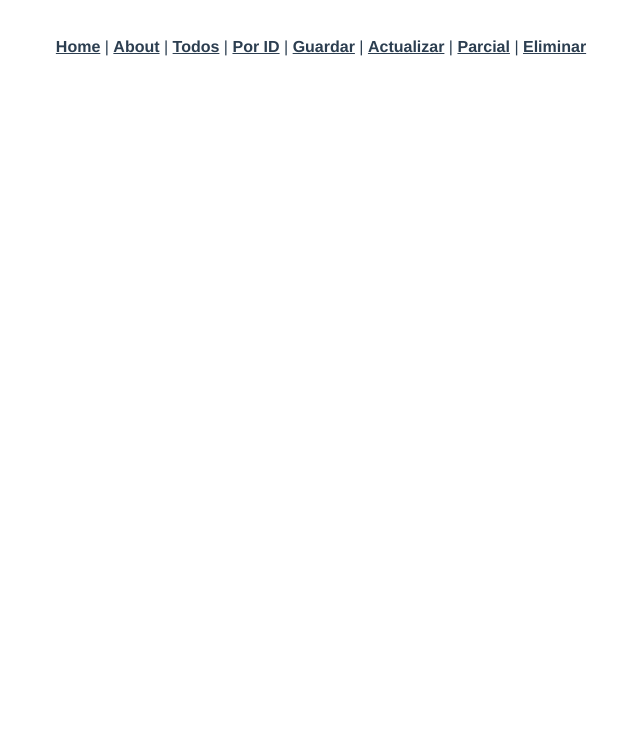
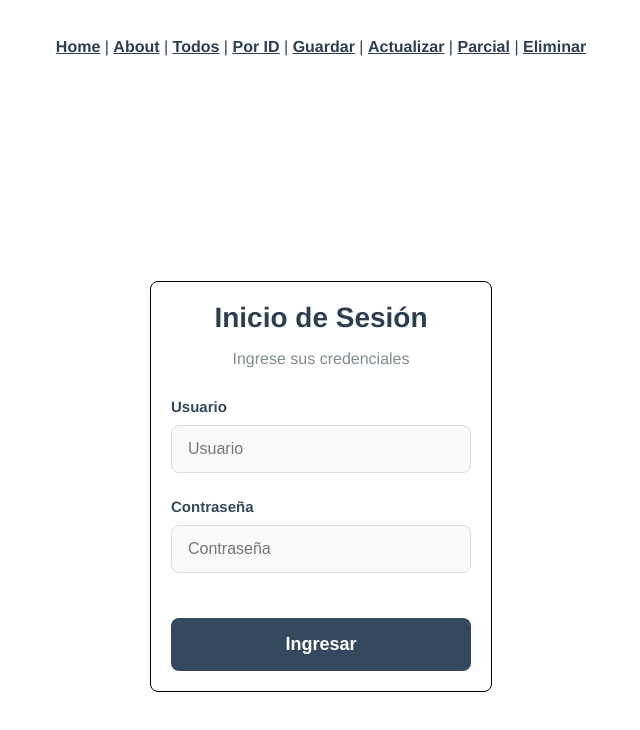
Before and after one commit to KevinPozo/pw_u4_vue_kp, a Vue app: page /#/login in a window 1280 px wide. Shown: the top 730 px of the page, without its empty margins (319-959 px from the left). Built offline with nearby package versions, Linux system fonts and the light colour scheme.

Commit message:
Taller 37

```diff
--- a/src/App.vue
+++ b/src/App.vue
@@ -1,4 +1,5 @@
 <template>
+  <div id="app">
     <nav>
       <router-link to="/">Home</router-link> |
       <router-link to="/about">About</router-link> |
@@ -9,16 +10,49 @@
       <router-link to="/estudiantes-parcial">Parcial</router-link> |
       <router-link to="/estudiantes-eliminar">Eliminar</router-link>
     </nav>
-  <NotificationContainer />
+    <NotificationContainer
+      :notifications="notifications"
+      @remove="removeNotification"
+    />
     <router-view />
+  </div>
 </template>
 
 <script>
-import NotificationContainer from "./components/NotificationContainer.vue";
+import NotificationContainer from "@/components/NotificationContainer.vue";
+import { provide, ref } from "vue";
 
 export default {
+  name: "App",
   components: {
     NotificationContainer,
+  },
+  setup() {
+    const notifications = ref([]);
+
+    const removeNotification = (id) => {
+      const index = notifications.value.findIndex((n) => n.id === id);
+      if (index !== -1) {
+        notifications.value.splice(index, 1);
+      }
+    };
+
+    const addNotification = (message, type = "info", duration = 3000) => {
+      const id = Date.now();
+      notifications.value.push({ id, message, type });
+      if (duration) {
+        setTimeout(() => {
+          removeNotification(id);
+        }, duration);
+      }
+    };
+
+    provide("addNotification", addNotification);
+
+    return {
+      notifications,
+      removeNotification,
+    };
   },
 };
 </script>
--- a/src/components/EstudianteActualizar.vue
+++ b/src/components/EstudianteActualizar.vue
@@ -76,11 +76,11 @@
 <script>
 import { actualizarFacade } from "../clients/Matriculaclient";
 import { getTokenFacade } from "../clients/AuthClient";
-import { useNotificationStore } from "./NotificationStore";
+import { inject } from "vue";
 
 export default {
   setup() {
-    const { addNotification } = useNotificationStore();
+    const addNotification = inject("addNotification");
     return { addNotification };
   },
   data() {
--- a/src/components/EstudianteActualizarParcial.vue
+++ b/src/components/EstudianteActualizarParcial.vue
@@ -61,11 +61,11 @@
 <script>
 import { actualizarParcialFacade } from "../clients/Matriculaclient";
 import { getTokenFacade } from "../clients/AuthClient";
-import { useNotificationStore } from "./NotificationStore";
+import { inject } from "vue";
 
 export default {
   setup() {
-    const { addNotification } = useNotificationStore();
+    const addNotification = inject("addNotification");
     return { addNotification };
   },
   data() {
--- a/src/components/EstudianteConsultarPorId.vue
+++ b/src/components/EstudianteConsultarPorId.vue
@@ -40,11 +40,11 @@
 <script>
 import { consultarPorIdFacade } from "../clients/Matriculaclient";
 import { getTokenFacade } from "../clients/AuthClient";
-import { useNotificationStore } from "./NotificationStore";
+import { inject } from "vue";
 
 export default {
   setup() {
-    const { addNotification } = useNotificationStore();
+    const addNotification = inject("addNotification");
     return { addNotification };
   },
   data() {
--- a/src/components/EstudianteConsultarTodos.vue
+++ b/src/components/EstudianteConsultarTodos.vue
@@ -37,11 +37,11 @@
 <script>
 import { consultarTodosFacade } from "../clients/Matriculaclient";
 import { getTokenFacade } from "../clients/AuthClient";
-import { useNotificationStore } from "./NotificationStore";
+import { inject } from "vue";
 
 export default {
   setup() {
-    const { addNotification } = useNotificationStore();
+    const addNotification = inject("addNotification");
     return { addNotification };
   },
   data() {
--- a/src/components/EstudianteEliminar.vue
+++ b/src/components/EstudianteEliminar.vue
@@ -15,11 +15,11 @@
 <script>
 import { eliminarFacade } from "../clients/Matriculaclient";
 import { getTokenFacade } from "../clients/AuthClient";
-import { useNotificationStore } from "./NotificationStore";
+import { inject } from "vue";
 
 export default {
   setup() {
-    const { addNotification } = useNotificationStore();
+    const addNotification = inject("addNotification");
     return { addNotification };
   },
   data() {
--- a/src/components/EstudianteGuardar.vue
+++ b/src/components/EstudianteGuardar.vue
@@ -46,11 +46,11 @@
 <script>
 import { guardarFacade } from "../clients/Matriculaclient";
 import { getTokenFacade } from "../clients/AuthClient";
-import { useNotificationStore } from "./NotificationStore";
+import { inject } from "vue";
 
 export default {
   setup() {
-    const { addNotification } = useNotificationStore();
+    const addNotification = inject("addNotification");
     return { addNotification };
   },
   data() {
--- /dev/null
+++ b/src/components/Login.vue
@@ -0,0 +1,174 @@
+<template>
+  <div class="login-card">
+    <h2>Inicio de Sesión</h2>
+    <p class="subtitle">Ingrese sus credenciales</p>
+
+    <div class="form-group">
+      <label for="username">Usuario</label>
+      <input
+        type="text"
+        id="username"
+        v-model="username"
+        placeholder="Usuario"
+        @keyup.enter="login"
+      />
+    </div>
+
+    <div class="form-group">
+      <label for="password">Contraseña</label>
+      <input
+        type="password"
+        id="password"
+        v-model="password"
+        placeholder="Contraseña"
+        @keyup.enter="login"
+      />
+      <p v-if="error" class="error-msg">{{ error }}</p>
+    </div>
+
+    <button @click="login" :disabled="loading" class="login-btn">
+      {{ loading ? "Cargando..." : "Ingresar" }}
+    </button>
+  </div>
+</template>
+
+<script>
+import { getTokenFacade } from "../clients/AuthClient";
+import { inject } from "vue";
+
+export default {
+  name: "Login",
+  setup() {
+    const addNotification = inject("addNotification");
+    return { addNotification };
+  },
+  data() {
+    return {
+      username: "",
+      password: "",
+      loading: false,
+      error: null,
+    };
+  },
+  methods: {
+    async login() {
+      this.error = null; // Reset error
+
+      if (!this.username || !this.password) {
+        this.error = "Por favor ingrese usuario y contraseña.";
+        return;
+      }
+
+      this.loading = true;
+
+      try {
+        const token = await getTokenFacade(this.username, this.password);
+        if (token) {
+          sessionStorage.setItem("token", token);
+          sessionStorage.setItem("estaAutenticado", true);
+          sessionStorage.setItem("username", this.username);
+
+          this.addNotification(`Bienvenido, ${this.username}!`, "success");
+          this.$router.push("/");
+        } else {
+          this.error = "Credenciales incorrectas.";
+        }
+      } catch (err) {
+        console.error(err);
+        this.addNotification(
+          "Error de conexión o credenciales inválidas.",
+          "error",
+        );
+      } finally {
+        this.loading = false;
+      }
+    },
+  },
+};
+</script>
+
+<style scoped>
+.login-card {
+  width: 300px;
+  padding: 20px;
+  border: 1px solid black;
+  border-radius: 8px;
+  text-align: center;
+}
+h2 {
+  margin: 0 0 10px;
+  color: #2c3e50;
+  font-size: 28px;
+}
+
+.subtitle {
+  color: #7f8c8d;
+  font-size: 16px;
+  margin-bottom: 30px;
+}
+
+.form-group {
+  margin-bottom: 25px;
+  text-align: left;
+}
+
+label {
+  display: block;
+  margin-bottom: 10px;
+  color: #34495e;
+  font-weight: 600;
+  font-size: 15px;
+}
+
+input {
+  width: 100%;
+  padding: 14px 16px;
+  border: 1px solid #dcdcdc;
+  border-radius: 8px;
+  font-size: 16px;
+  transition: border-color 0.2s;
+  box-sizing: border-box;
+  background-color: #f9fafb;
+}
+
+input:focus {
+  border-color: #52475c;
+  outline: none;
+  box-shadow: 0 0 0 3px rgba(118, 75, 162, 0.1);
+  background-color: white;
+}
+
+.error-msg {
+  color: #e74c3c;
+  font-size: 14px;
+  margin-top: 8px;
+  text-align: left;
+  font-weight: 500;
+}
+
+.login-btn {
+  width: 100%;
+  padding: 16px;
+  background-color: #34495e;
+  color: white;
+  border: none;
+  border-radius: 8px;
+  font-size: 18px;
+  font-weight: 600;
+  cursor: pointer;
+  margin-top: 20px;
+}
+
+.login-btn:hover:not(:disabled) {
+  background-color: #667eea;
+  transform: translateY(-2px);
+  box-shadow: 0 5px 15px rgba(102, 126, 234, 0.4);
+}
+
+.login-btn:disabled {
+  background-color: #a8d5c2;
+  cursor: not-allowed;
+  transform: none;
+  box-shadow: none;
+}
+</style>
--- a/src/views/LoginView.vue
+++ b/src/views/LoginView.vue
@@ -1,155 +1,26 @@
 <template>
-  <div class="login-container">
-    <div class="login-card">
-      <h2>Iniciar Sesión</h2>
-      <div class="form-group">
-        <label for="username">Usuario</label>
-        <input
-          type="text"
-          id="username"
-          v-model="username"
-          placeholder="Ingrese su usuario"
-        />
-      </div>
-      <div class="form-group">
-        <label for="password">Contraseña</label>
-        <input
-          type="password"
-          id="password"
-          v-model="password"
-          placeholder="Ingrese su contraseña"
-        />
-      </div>
-      <button @click="login" :disabled="loading">
-        {{ loading ? "Ingresando..." : "Ingresar" }}
-      </button>
-      <p v-if="error" class="error-msg">{{ error }}</p>
-    </div>
+  <div class="login-page">
+    <Login />
   </div>
 </template>
 
 <script>
-import { getTokenFacade } from "../clients/AuthClient";
+import Login from "@/components/Login.vue";
 
 export default {
   name: "LoginView",
-  data() {
-    return {
-      username: "",
-      password: "",
-      error: null,
-      loading: false,
-    };
-  },
-  methods: {
-    async login() {
-      if (!this.username || !this.password) {
-        this.error = "Por favor ingrese usuario y contraseña.";
-        return;
-      }
-
-      this.loading = true;
-      this.error = null;
-
-      try {
-        const token = await getTokenFacade(this.username, this.password);
-        if (token) {
-          // Guardar en Session Storage
-          sessionStorage.setItem("token", token);
-          sessionStorage.setItem("username", this.username); // Opcional, para mostrar nombre
-
-          // Redireccionar al Home
-          this.$router.push("/");
-        } else {
-          this.error = "Credenciales incorrectas.";
-        }
-      } catch (err) {
-        console.error(err);
-        this.error = "Error de conexión o credenciales inválidas.";
-      } finally {
-        this.loading = false;
-      }
-    },
+  components: {
+    Login,
   },
 };
 </script>
 
 <style scoped>
-.login-container {
+.login-page {
   display: flex;
   justify-content: center;
   align-items: center;
   height: 100vh;
-  background-color: #f0f2f5; /* Color de fondo suave */
-}
-
-.login-card {
-  background: white;
-  padding: 40px;
-  border-radius: 12px;
-  box-shadow: 0 4px 12px rgba(0, 0, 0, 0.1);
-  width: 100%;
-  max-width: 400px;
-  text-align: center;
-}
-
-h2 {
-  margin-bottom: 24px;
-  color: #333;
-}
-
-.form-group {
-  margin-bottom: 20px;
-  text-align: left;
-}
-
-label {
-  display: block;
-  margin-bottom: 8px;
-  color: #666;
-  font-weight: 500;
-}
-
-input {
-  width: 100%;
-  padding: 12px;
-  border: 1px solid #ddd;
-  border-radius: 6px;
-  font-size: 16px;
-  transition: border-color 0.3s;
-  box-sizing: border-box; /* Importante para que el padding no rompa el ancho */
-}
-
-input:focus {
-  border-color: #42b983; /* Color Vue */
-  outline: none;
-}
-
-button {
-  width: 100%;
-  padding: 12px;
-  background-color: #42b983;
-  color: white;
-  border: none;
-  border-radius: 6px;
-  font-size: 16px;
-  cursor: pointer;
-  transition: background-color 0.3s;
-  font-weight: bold;
-}
-
-button:hover {
-  background-color: #3aa876;
-}
-
-button:disabled {
-  background-color: #a8d5c2;
-  cursor: not-allowed;
-}
-
-.error-msg {
-  color: #dc3545;
-  margin-top: 15px;
-  font-size: 14px;
+  font-family: "Avenir", Helvetica, Arial, sans-serif;
 }
 </style>
```
Also changed, not shown: src/components/NotificationContainer.vue (+7 -10 lines), src/components/NotificationStore.js (deleted, +0 -38 lines), src/router/index.js (+13 -7 lines). Lines whose indentation alone changed are shown as unchanged.
